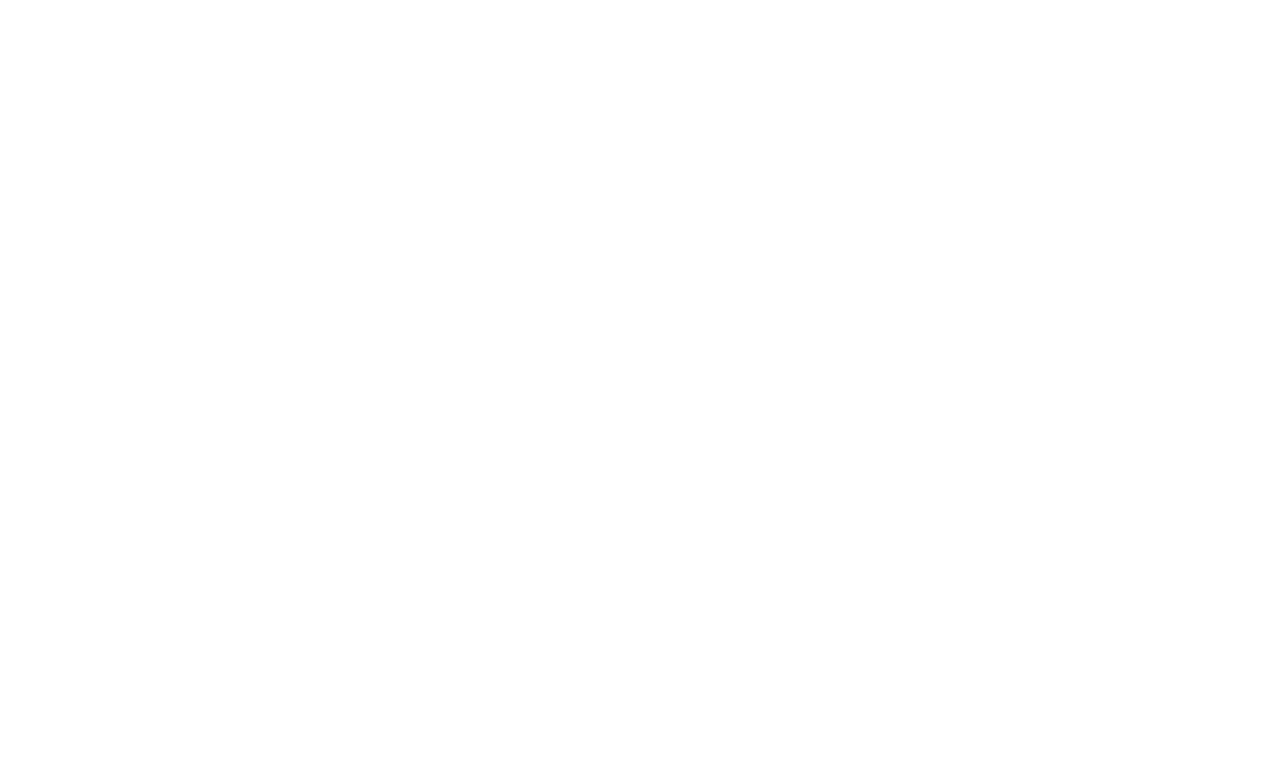
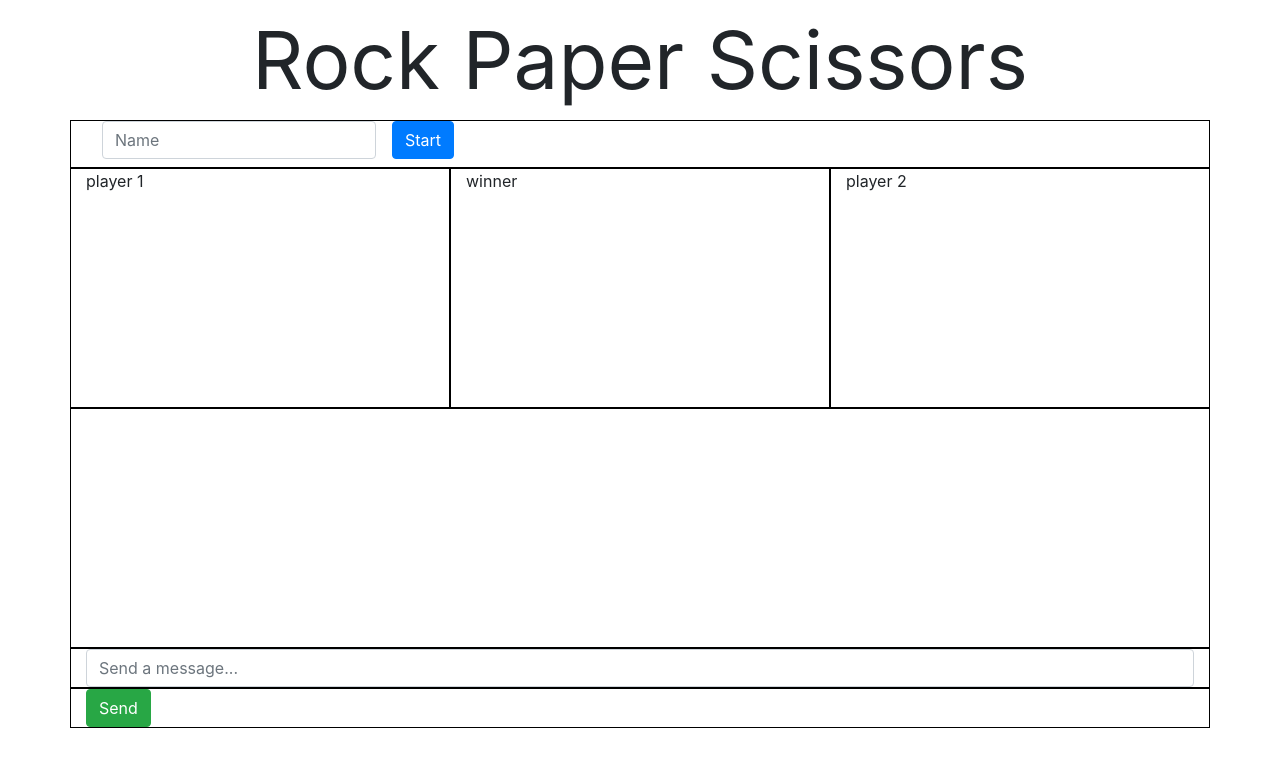
Before and after one commit to mawil583/RPS-Multiplayer, a plain HTML site: page index.html in a window 1280 px wide. Drawn offline with nearby package versions, Linux system fonts and the light colour scheme.

Commit message:
added boostrap components and basic HTML skeleton

```diff
--- a/assets/rps.css
+++ b/assets/rps.css
@@ -0,0 +1,16 @@
+header {
+    text-align: center;
+    font-size: 5em;
+}
+
+.col {
+    border: 1px solid black;
+    /* height: 30% !important; */
+}
+.player1 {
+    height: 15em;
+}
+
+.chat-display {
+    height: 15em;
+}
--- a/index.html
+++ b/index.html
@@ -13,6 +13,53 @@
 </head>
 
 <body>
+    <header>Rock Paper Scissors</header>
+    <div class="container">
+        <div class="row">
+            <div class="col">
+                <div class="name-input">
+                    <form class="form-inline">
+                        <div class="form-group mx-sm-3 mb-2">
+                            <label for="inputPassword2" class="sr-only">Name</label>
+                            <input type="password" class="form-control" id="inputPassword2" placeholder="Name">
+                        </div>
+                        <button type="submit" class="btn btn-primary mb-2">Start</button>
+                    </form>
+                </div>
+            </div>
+        </div>
+        <div class="row">
+            <div class="col player1">player 1
+
+            </div>
+            <div class="col winner">winner
+
+            </div>
+            <div class="col player2">player 2
+
+            </div>
+
+        </div>
+        <div class="row">
+            <div class="col chat-display">
+
+            </div>
+
+        </div>
+        <div class="row">
+            <div class="col">
+                    <input class="form-control" type="text" placeholder="Send a message...">
+            </div>
+
+        </div>
+        <div class="row">
+            <div class="col">
+                    <button type="button" class="btn btn-success">Send</button>
+            </div>
+
+        </div>
+
+    </div>
 
     <script src="https://code.jquery.com/jquery-3.2.1.slim.min.js"
         integrity="sha384-KJ3o2DKtIkvYIK3UENzmM7KCkRr/rE9/Qpg6aAZGJwFDMVNA/GpGFF93hXpG5KkN"
```
Also changed, not shown: assets/rps.js (+53 -0 lines).
